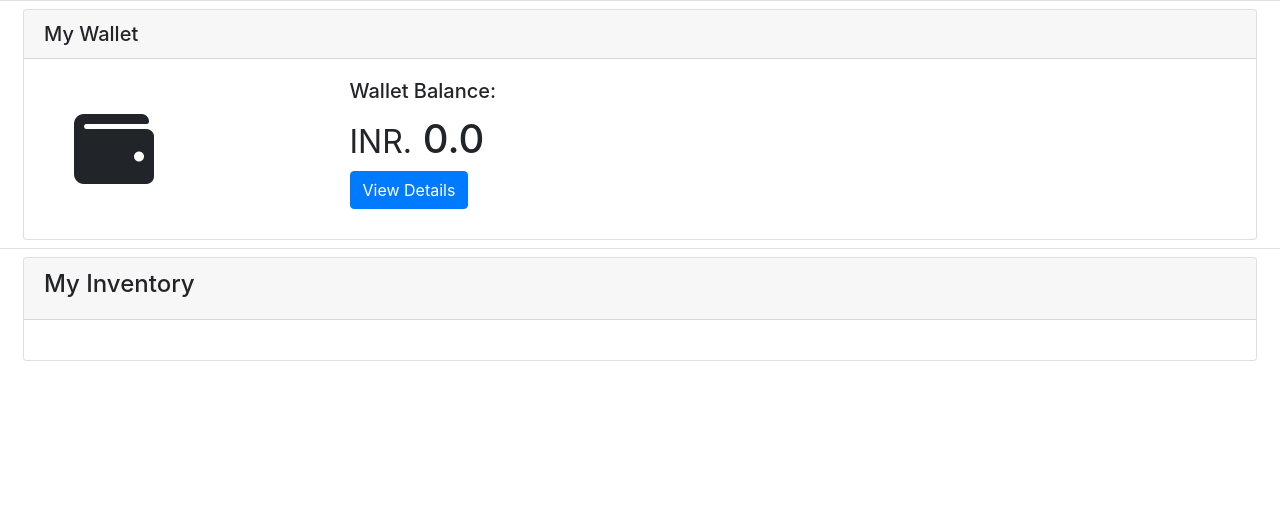
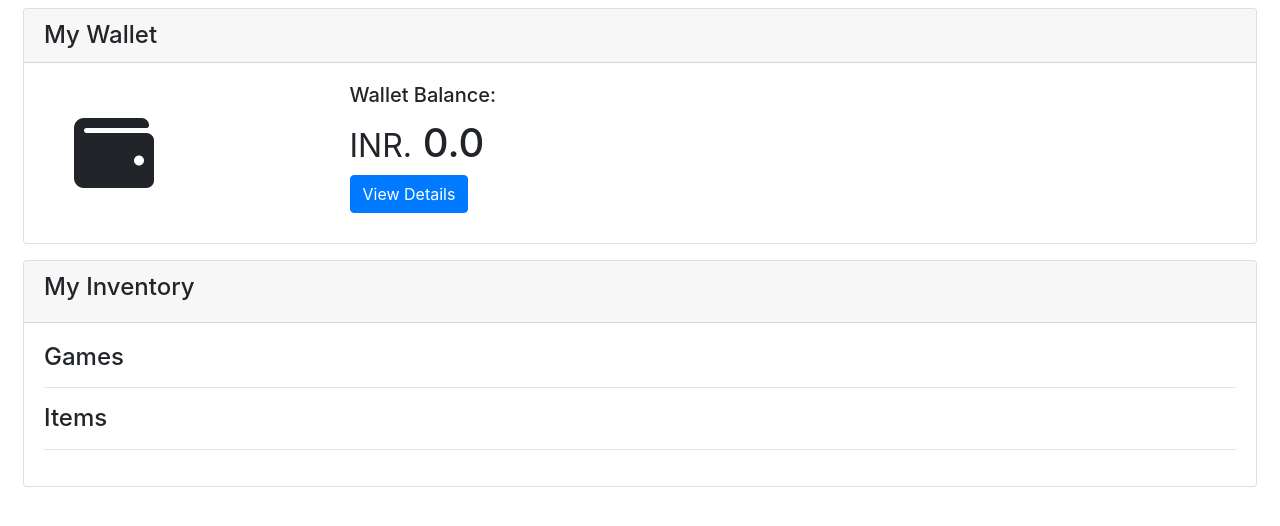
Before and after one commit to darshkpatel/django-steam, a Django app: page / in a window 1280 px wide. Shown: the part 56-582 px from the top of the page. Run offline with Django 3.2, Linux system fonts and the light colour scheme; the visitor is signed in with stand-in values (Sample User, id 1); data comes from the database, SQL or seed files in the repository; data that the repository does not hold is empty; some libraries are stand-ins or nearby versions.

Commit message:
Add Games in Inventory

```diff
--- a/marketplace/helpers.py
+++ b/marketplace/helpers.py
@@ -10,8 +10,7 @@ ToDo:
 def get_game_name(id):
     return Game.objects.get(gameID=id).name
 
-def get_inventory(username):
-
+def get_inventory_items(username):
     inventory_items = list(User.objects.get(username=username).inventory.items.all().values())
     for item in inventory_items:
         item.update({'gameName': get_game_name(item['gameID_id'])})
--- a/marketplace/templates/marketplace/home.html
+++ b/marketplace/templates/marketplace/home.html
@@ -44,11 +44,11 @@
 <div class="container-fluid">
 
     <!-- Wallet Card -->
-    <div class="row d-flex p-2 border-top">
+    <div class="row d-flex p-2">
         <div class="col">
 
             <div class="card ">
-                <h5 class="card-header">My Wallet</h5>
+                <h4 class="card-header"><bold>My Wallet</bold></h4>
                 <div class="card-body">
                     <div class="row">
 
@@ -72,17 +72,35 @@
     </div>
 
     <!-- Inventory Jumbo Card -->
-    <div class="row d-flex p-2 border-top">
+    <div class="row d-flex p-2">
         <div class="col">
 
             <div class="card">
                 <div class="card-header">
-                    <h4> My Inventory </h4>
+                    <h4> <bold>My Inventory </bold></h4>
                 </div>
                 <div class="card-body">
+                    <h4>Games</h4><hr>
                     <div class="row">
 
-                        {% for item in inventory %}
+                        {% for game in games %}
+                        <!-- Item Card -->
+                        <div class="col-sm-3">
+                            <div class="card text-white bg-dark mb-3" style="max-width: 18rem;">
+                                <div class="card-body">
+                                    <h5 class="card-title">{{ game.name }}</h5>
+                                    <p class="card-text">{{game.description}}</p>
+                                </div>
+                            </div>
+                        </div>
+                        {% endfor %}
+
+                    </div>
+
+                    <h4>Items</h4><hr>
+                    <div class="row">
+
+                        {% for item in items %}
                         <!-- Item Card -->
                         <div class="col-sm-3">
                             <div class="card text-white bg-dark mb-3" style="max-width: 18rem;">
--- a/marketplace/views.py
+++ b/marketplace/views.py
@@ -14,7 +14,8 @@ from .models import Game,User,Wallet
 def index(request):
 	context = {
 		"balance":float(User.objects.get(username=request.user.username).wallet.balance),
-		"inventory" : get_inventory(request.user.username)
+		"items" : get_inventory_items(request.user.username),
+		"games" : list(User.objects.get(username=request.user.username).inventory.games.all().values('description','name'))
 		}
 	return render(request, "marketplace/home.html",context)
 
```
